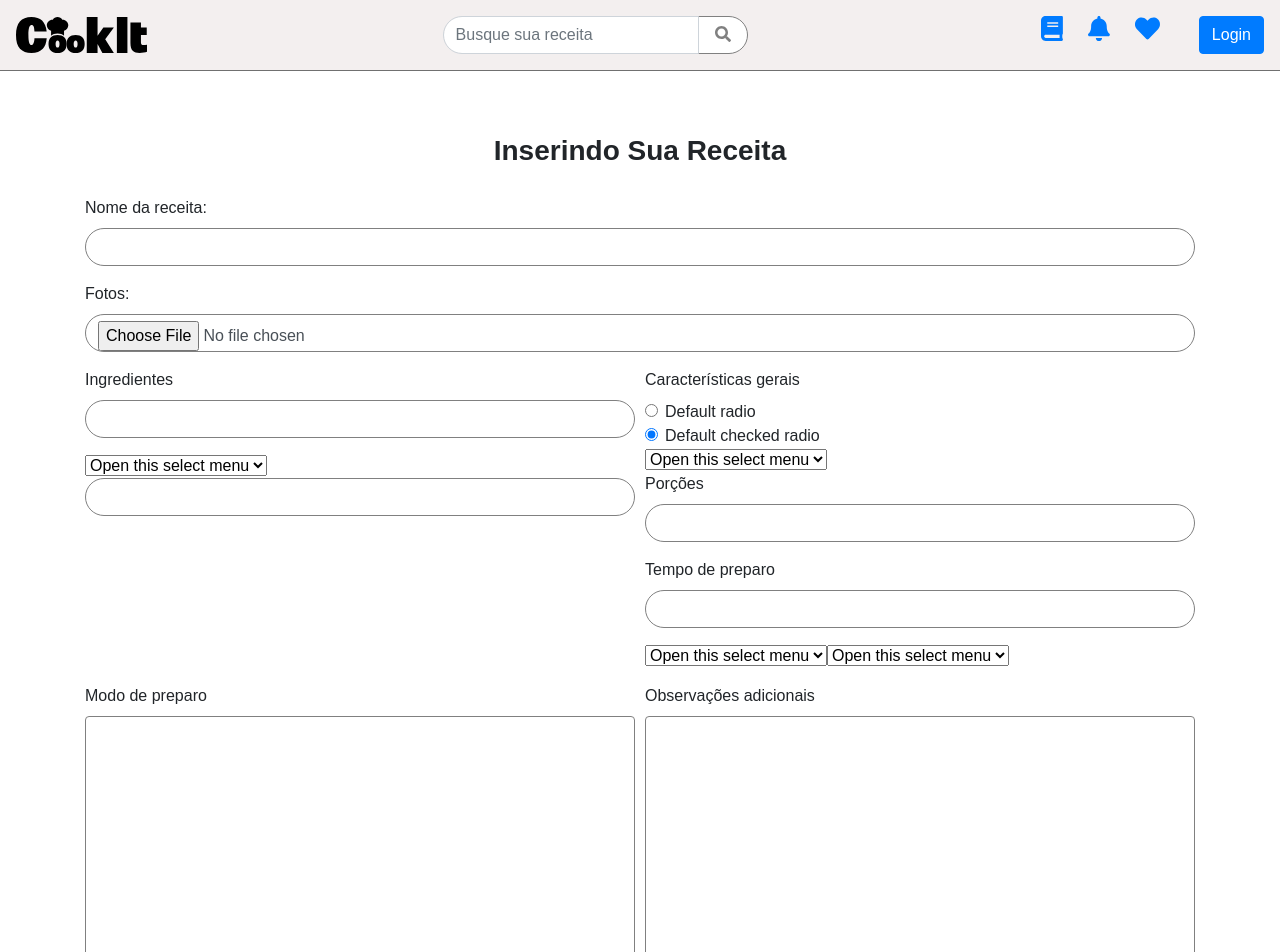
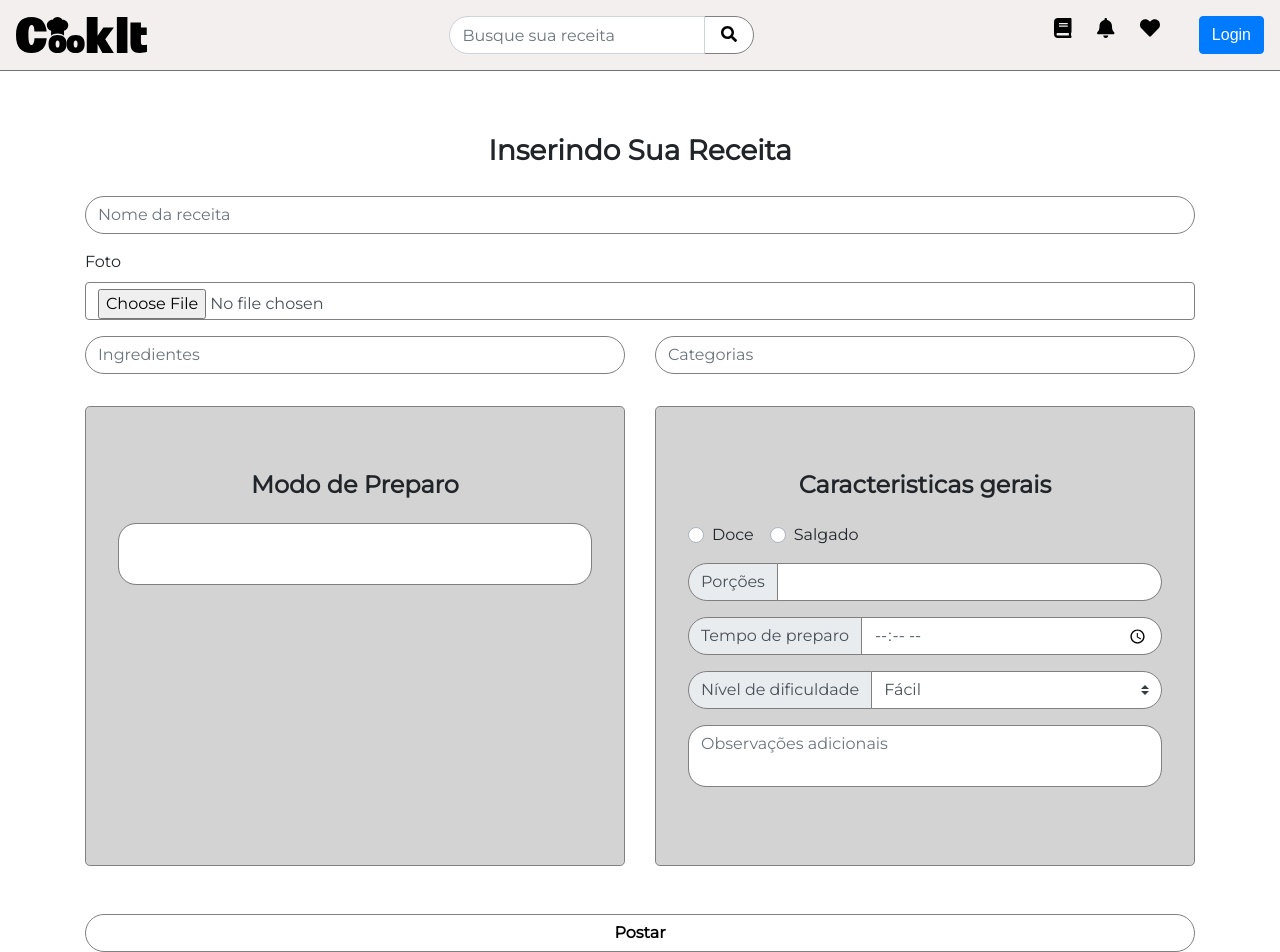
Before and after one commit to Tads98/CookIt, a Vue app in the folder front-end/: page /FormReceita in a window 1280 px wide. Shown: the top 952 px of the page. Built offline with nearby package versions, Linux system fonts and the light colour scheme.

Commit message:
Corrigindo CSS em Index e paginas de Receita

```diff
--- a/front-end/src/App.vue
+++ b/front-end/src/App.vue
@@ -1,25 +1,27 @@
 <template>
   <div>
-    <Navbar/>
-    <router-view/>
-
+    <Navbar />
+    <router-view />
   </div>
 </template>
 
 <script>
-import Navbar from './components/parciais/Navbar'
+import Navbar from "./components/parciais/Navbar";
 
 export default {
-  name: 'App',
+  name: "App",
   components: {
-    Navbar
-  }
-}
+    Navbar,
+  },
+};
 </script>
 
 <style>
+
+@import url('https://fonts.googleapis.com/css2?family=Montserrat&display=swap');
+
 * {
-    font-family: 'Montserrat', sans-serif;
+  font-family: "Montserrat", sans-serif;
   padding: 0;
   margin: 0;
   box-sizing: border-box;
@@ -34,7 +36,9 @@ export default {
   text-overflow: ellipsis;
 }
 
-  i{
-    color:black !important;
+i,
+svg {
+  color: black !important;
+  width: 1em;
 }
 </style>
--- a/front-end/src/components/Index.vue
+++ b/front-end/src/components/Index.vue
@@ -1,19 +1,25 @@
 <template>
   <div>
     <Sidebar />
-
-
+    <div id="keywords" class="row">
+      <div class="col-sm form-group">
+        <input
+          type="text"
+          class="form-control rounded-pill"
+          placeholder="Quero que tenha"
+        />
+      </div>
+      <div class="col-sm form-group">
+        <input
+          type="text"
+          class="form-control rounded-pill"
+          placeholder="Quero que não tenha"
+        />
+      </div>
+    </div>
     <div
       class="cards-tela-inicial row row-cols-1 row-cols-sm-2 row-cols-md-2 row-cols-lg-3"
     >
-      <div id="keywords" class="row">
-        <div class="col-sm form-group">
-            <input type="text" class="form-control rounded-pill" placeholder="Quero que tenha">
-        </div>
-        <div class="col-sm form-group">
-            <input type="text" class="form-control rounded-pill" placeholder="Quero que não tenha">
-        </div>
-    </div>
       <div class="col mb-4">
         <div
           v-for="receita in receitas"
@@ -113,6 +119,9 @@ export default {
 </script>
 
 <style scoped>
+#keywords {
+  margin-top: 70px;
+}
 .receita-tela-inicial {
   /*    padding: 2em 2em 0 2em !important; */
   background-color: white;
@@ -124,7 +133,6 @@ export default {
         border: 1px solid #707070; */
   padding-top: 1em;
   position: relative;
-  margin-top: 70px;
 }
 a {
   text-decoration: none !important;
@@ -215,4 +223,7 @@ ul li {
 hr {
   border-color: black;
 }
+.form-group{
+  margin-top: 1rem;
+}
 </style>
--- a/front-end/src/components/parciais/Navbar.vue
+++ b/front-end/src/components/parciais/Navbar.vue
@@ -22,13 +22,13 @@
 
             <li class="nav-item dropdown">
                 <a class="nav-link" href="" role="button">
-                    <h5><i style="font-size: 25px;" class="fas fa-book"></i></h5>
+                    <h5><i class="fas fa-book"></i></h5>
                 </a>
             </li>
             <li class="nav-item dropdown">
                 <a class="nav-link" href="#" id="navbarDropdown" role="button" data-toggle="dropdown"
                     aria-haspopup="true" aria-expanded="false">
-                    <h5><i style="font-size: 25px;" class="fas fa-bell"></i></h5>
+                    <h5><i class="fas fa-bell"></i></h5>
                 </a>
                 <div class="dropdown-menu dropdown-menu-right" aria-labelledby="navbarDropdown">
                     <a class="dropdown-item" href="#">Action</a>
@@ -40,7 +40,7 @@
             <li class="nav-item dropdown">
                 <a class="nav-link" href="#" id="navbarDropdown" role="button" data-toggle="dropdown"
                     aria-haspopup="true" aria-expanded="false">
-                    <h5><i style="font-size: 25px;" class="fas fa-heart"></i></h5>
+                    <h5><i class="fas fa-heart"></i></h5>
                 </a>
                 <div class="dropdown-menu dropdown-menu-right" aria-labelledby="navbarDropdown">
                     <a class="dropdown-item" href="#">Action</a>
--- a/front-end/src/components/parciais/Sidebar.vue
+++ b/front-end/src/components/parciais/Sidebar.vue
@@ -26,15 +26,29 @@
       <div id="intel">
         <div class="form-group">
           <label class="input-group-text input-label-sidebar">Porções</label>
-                <input class="form-control" id="portions" type="number" min="1" name="porcoes">
+          <input
+            class="form-control"
+            id="portions"
+            type="number"
+            min="1"
+            name="porcoes"
+          />
         </div>
         <div class="form-group">
-                <label class="input-group-text input-label-sidebar">Tmp de prep</label>
-                <input id="prep-time" type="time" class="form-control">
+          <label class="input-group-text input-label-sidebar"
+            >Tmp de prep</label
+          >
+          <input id="prep-time" type="time" class="form-control" />
         </div>
         <div class="form-group">
-                <label class="input-group-text input-label-sidebar">Dificuldade</label>
-                <select id="difficulty" name="dificuldade" class="form-control custom-select">
+          <label class="input-group-text input-label-sidebar"
+            >Dificuldade</label
+          >
+          <select
+            id="difficulty"
+            name="dificuldade"
+            class="form-control custom-select"
+          >
             <option value="F">Fácil</option>
             <option value="M">Médio</option>
             <option value="D">Difícil</option>
@@ -44,19 +58,18 @@
         <div class="form-group">
           <h6><b>Sabor:</b></h6>
           <div class="form-check">
-
             <!--TODO: implementar como receber no backend dois valores ao mesmo tempo-->
             <span>
               <label>
-                            <input type="checkbox" name="sabor" value="D">
+                <input type="checkbox" name="sabor" value="D" />
                 <i class="a-icon a-icon-checkbox"></i>
               </label>
               <span>Doce</span>
             </span>
-                    <br>
+            <br />
             <span>
               <label>
-                            <input type="checkbox" name="sabor" value="S">
+                <input type="checkbox" name="sabor" value="S" />
                 <i class="a-icon a-icon-checkbox"></i>
               </label>
               <span>Salgado</span>
@@ -67,46 +80,36 @@
       <div id="categories" class="form-group">
         <h6><b>Categorias:</b></h6>
         <div class="form-check">
-                <input class="form-check-input" type="checkbox" value="">
+          <input class="form-check-input" type="checkbox" value="" />
           <label class="form-check-label" for="defaultCheck1">
             Café da manhã
           </label>
         </div>
         <div class="form-check">
-                <input class="form-check-input" type="checkbox" value="">
-                <label class="form-check-label" for="defaultCheck1">
-                    Almoço
-                </label>
+          <input class="form-check-input" type="checkbox" value="" />
+          <label class="form-check-label" for="defaultCheck1"> Almoço </label>
         </div>
         <div class="form-check">
-                <input class="form-check-input" type="checkbox" value="">
-                <label class="form-check-label" for="defaultCheck1">
-                    Lanche
-                </label>
+          <input class="form-check-input" type="checkbox" value="" />
+          <label class="form-check-label" for="defaultCheck1"> Lanche </label>
         </div>
         <div class="form-check">
-                <input class="form-check-input" type="checkbox" value="">
-                <label class="form-check-label" for="defaultCheck1">
-                    Janta
-                </label>
+          <input class="form-check-input" type="checkbox" value="" />
+          <label class="form-check-label" for="defaultCheck1"> Janta </label>
         </div>
         <div class="form-check">
-                <input class="form-check-input" type="checkbox" value="">
+          <input class="form-check-input" type="checkbox" value="" />
           <label class="form-check-label" for="defaultCheck1">
             Sobremesas
           </label>
         </div>
         <div class="form-check">
-                <input class="form-check-input" type="checkbox" value="">
-                <label class="form-check-label" for="defaultCheck1">
-                    Bebidas
-                </label>
+          <input class="form-check-input" type="checkbox" value="" />
+          <label class="form-check-label" for="defaultCheck1"> Bebidas </label>
         </div>
         <div class="form-check">
-                <input class="form-check-input" type="checkbox" value="">
-                <label class="form-check-label" for="defaultCheck1">
-                    Vegana
-                </label>
+          <input class="form-check-input" type="checkbox" value="" />
+          <label class="form-check-label" for="defaultCheck1"> Vegana </label>
         </div>
       </div>
       <button class="search-button btn btn-primary" type="submit">
@@ -118,8 +121,8 @@
 
 <script>
 export default {
-    name: 'Sidebar'
-}
+  name: "Sidebar",
+};
 </script>
 
 <style scoped>
@@ -128,7 +131,7 @@ export default {
 #sidebar {
   padding: 1em;
   width: 12%;
-        background-color: #F3EFEF;
+  background-color: #f3efef;
   border-right: 1px solid black;
   float: left;
 }
--- a/front-end/src/components/receitas/FormReceita.vue
+++ b/front-end/src/components/receitas/FormReceita.vue
@@ -1,119 +1,97 @@
 <template>
   <div class="container">
         <h3>Inserindo Sua Receita</h3>
-    <form enctype="multipart/form-data" method="POST">
-      <div class="form-group" id="form_receita_nome_receita">
-        <label>Nome da receita:</label>
-        <input type="text" class="form-control form-group rounded-pill" />
+        <form class="form">
+          <div class="form-group">
+            <input type="text" class="form-control rounded-pill" placeholder="Nome da receita">
           </div>
-
-      <div class="form-group" id="form_receita_fotos">
-        <label for="inputAddress2">Fotos:</label>
-        <input type="file" class="form-control form-group rounded-pill" />
+          <div class="form-group">
+          <!--  <ul id="thumbnail-input-group" class="jumbotron d-flex justify-content-around p-0">
+              <li class="form-control rounded-circle d-flex justify-content-center align-items-center" id="thumbnail-input">
+                <a href="">
+                  <i class="fas fa-camera"></i>
+                </a>
+              </li>
+              <li class="form-control rounded-circle d-flex justify-content-center align-items-center" id="thumbnail-input">
+                <a href="">
+                  <i class="fas fa-camera"></i>
+                </a>
+              </li>
+              <li class="form-control rounded-circle d-flex justify-content-center align-items-center" id="thumbnail-input">
+                <a href="">
+                  <i class="fas fa-camera"></i>
+                </a>
+              </li>
+              <li class="form-control rounded-circle d-flex justify-content-center align-items-center" id="thumbnail-input">
+                <a href="">
+                  <i class="fas fa-camera"></i>
+                </a>
+              </li>
+              <li class="form-control rounded-circle d-flex justify-content-center align-items-center" id="thumbnail-input">
+                <a href="">
+                  <i class="fas fa-camera"></i>
+                </a>
+              </li>
+            </ul>-->
+            <label for="">Foto</label>
+            <input type="file" class="form-control" name="" id=""/>
           </div>
-
-      <div class="form-row">
-        <div class="form-group col-md-6" id="form_receita_ingredientes">
-          <label for="inputPassword4">Ingredientes</label>
-          <input type="text" class="form-control form-group rounded-pill" />
-          <select class="form-select" aria-label="Default select example">
-            <option selected>Open this select menu</option>
-            <option value="1">One</option>
-            <option value="2">Two</option>
-            <option value="3">Three</option>
-          </select>
-          <input type="text" class="form-control form-group rounded-pill" />
+          <div class="form-group row">
+            <div class="form-group col-sm">
+              <input multiple id="input" type="text" class="form-control rounded-pill" placeholder="Ingredientes">
             </div>
-        <div
-          class="form-group col-md-6"
-          id="form_receita_caracteristicas_gerais"
-        >
-          <label for="inputPassword4">Características gerais</label>
-          <div id="form_receita_caracteristicas_gerais_container">
-            <div>
-              <div class="form-check">
-                <input
-                  class="form-check-input"
-                  type="radio"
-                  name="flexRadioDefault"
-                  id="flexRadioDefault1"
-                />
-                <label class="form-check-label" for="flexRadioDefault1">
-                  Default radio
-                </label>
+            <div class="form-group col-sm">
+              <input id="input" type="text" class="form-control rounded-pill" placeholder="Categorias">
             </div>
-              <div class="form-check">
-                <input
-                  class="form-check-input"
-                  type="radio"
-                  name="flexRadioDefault"
-                  id="flexRadioDefault2"
-                  checked
-                />
-                <label class="form-check-label" for="flexRadioDefault2">
-                  Default checked radio
-                </label>
           </div>
-              <select class="form-select" aria-label="Default select example">
-                <option selected>Open this select menu</option>
-                <option value="1">One</option>
-                <option value="2">Two</option>
-                <option value="3">Three</option>
+          <div id="prep" class="row">
+            <div id="prep-mode" class="form-group col-sm">
+              <div class="jumbotron">
+                <h4>Modo de Preparo</h4>
+                <textarea class="form-control" type="text"></textarea>
+              </div>
+            </div>
+            <div id="general" class="form-group col-sm">
+              <div class="jumbotron">
+                <h4>Caracteristicas gerais</h4>
+                <div class="form-group">
+                  <div class="custom-control custom-radio custom-control-inline">
+                    <input type="radio" id="customRadioInline1" name="customRadioInline1" class="custom-control-input">
+                    <label class="custom-control-label" for="customRadioInline1">Doce</label>
+                  </div>
+                  <div class="custom-control custom-radio custom-control-inline">
+                    <input type="radio" id="customRadioInline2" name="customRadioInline1" class="custom-control-input">
+                    <label class="custom-control-label" for="customRadioInline2">Salgado</label>
+                  </div>
+                </div>
+                <div class="form-group input-group">
+                  <div class="input-group-prepend">
+                    <label class="input-group-text">Porções</label>
+                  </div>
+                  <input class="form-control" id="portions" type="number" min="1">
+                </div>
+                <div class="form-group input-group">
+                  <div class="input-group-prepend">
+                    <label class="input-group-text">Tempo de preparo</label>
+                  </div>
+                  <input id="prep-time" type="time" class="form-control">
+                </div>
+                <div class="form-group input-group">
+                  <div class="input-group-prepend">
+                    <label class="input-group-text">Nível de dificuldade</label>
+                  </div>
+                  <select id="difficulty" class="form-control custom-select">
+                    <option id="easy" value="1">Fácil</option>
+                    <option id="medium" value="2">Médio</option>
+                    <option id="hard" value="3">Difícil</option>
+                    <option id="super" value="4">Super</option>
                   </select>
                 </div>
-            <div>
-              <label for="porcoes">Porções</label>
-              <input type="text" class="form-control form-group rounded-pill" />
-
-              <label for="tempo_preparo">Tempo de preparo</label>
-              <input type="text" class="form-control form-group rounded-pill" />
-
-              <select class="form-select" aria-label="Default select example">
-                <option selected>Open this select menu</option>
-                <option value="1">One</option>
-                <option value="2">Two</option>
-                <option value="3">Three</option>
-              </select>
-
-              <select class="form-select" aria-label="Default select example">
-                <option selected>Open this select menu</option>
-                <option value="1">One</option>
-                <option value="2">Two</option>
-                <option value="3">Three</option>
-              </select>
+                <textarea type="text" class="form-group form-control" placeholder="Observações adicionais"></textarea>
               </div>
             </div>
           </div>
-      </div>
-
-      <div class="form-row">
-        <div class="form-group col-md-6" id="form_receita_modo-preparo">
-          <label for="modo_preparo">Modo de preparo</label>
-          <textarea
-            name=""
-            class="form-control"
-            id=""
-            cols="30"
-            rows="10"
-          ></textarea>
-        </div>
-
-        <div class="form-group col-md-6" id="form_receita_obs-adicionais">
-          <label for="inputPassword4">Observações adicionais</label>
-          <textarea
-            name=""
-            class="form-control"
-            id=""
-            cols="30"
-            rows="10"
-          ></textarea>
-        </div>
-      </div>
-      <div class="form-row">
-        <button id="form_receita_button" type="submit" class="btn">
-          Postar
-        </button>
-      </div>
+          <button id="submit-button" type="submit" class="btn btn-primary btn-block rounded-pill">Postar</button>
         </form>
       </div>
 </template>
@@ -132,14 +110,36 @@ export default {};
   border-left: 1px solid darkgray;
   border-right: 1px solid darkgray;
 }
-#thumbnail-input-group-editarreceita {
+#search-input {
+    outline: none;
+    box-shadow: none !important;
+    border-radius: 36px 0 0 36px;
+    width: 20vw;
+}
+
+#search-button {
+    border-radius: 0 36px 36px 0;
+    padding: 0 1em 0 1em;
+    background-color: white;
+    border: 1px solid gray;
+    color: gray;
+    margin-left: -1px;
+}
+
+#search-button i {
+    vertical-align: middle;
+}
+
+#thumbnail-input-group {
     padding: 1em 0 1em 0 !important;
 }
+
 .jumbotron {
     background-color: lightgray;
     border: 1px solid gray;
 }
-#thumbnail-input-editarreceita {
+
+#thumbnail-input {
     list-style-type: none;
     width: 10vw;
     height: 10vw;
@@ -147,78 +147,93 @@ export default {};
     color: black;
     border: 1px solid gray;
 }
-#thumbnail-input-editarreceita a {
-  color: black;
+
+#thumbnail-input a {
+    color: black
 }
-#prep-time-editarreceita,
+
+#prep-time,
 textarea,
-#portions-editarreceita {
+#portions {
     border: none;
     outline: none;
     box-shadow: none !important;
 }
-#prep-input-editarreceita {
+
+#prep-input {
     height: 60px;
 }
-#prep-input-editarreceita textarea {
-  min-width: 40px;
-  resize: none;
+
+textarea {
+/*    width: 100%;
+    height: 100%;
+*/    resize: none;
 }
-textarea {
-  width: 100%;
-  height: 100%;
-}
+
 h3,
 h4 {
     font-weight: bold;
     text-align: center;
     margin-bottom: 1em;
 }
+
 .form-control,
 .input-group-text,
 .custom-control-input {
     border: 1px solid gray !important;
 }
-#portions-editarreceita,
-#prep-time-editarreceita,
-#difficulty-editarreceita {
+
+#portions,
+#prep-time,
+#difficulty {
     border-radius: 0 36px 36px 0;
 }
-.input-label-editarreceita {
+
+.input-group-text {
     border-radius: 36px 0 0 36px !important;
 }
-#submit-button-editarreceita {
+
+#submit-button {
     background-color: white;
     font-weight: bold;
     border: 1px solid gray !important;
     color: black;
     margin: 0 !important;
 }
-#prep-button-editarreceita {
+
+#prep button {
     background-color: lightgray;
     border: 1px solid gray !important;
     color: black;
 }
+
 .form {
     align-items: center;
     justify-content: center;
 }
-#easy-editarreceita {
-  background-color: #b1ff62;
+
+#easy {
+    background-color: #B1FF62;
 }
-#medium-editarreceita {
-  background-color: #ffe132;
+
+#medium {
+    background-color: #FFE132;
 }
-#hard-editarreceita {
-  background-color: #fc1d00;
+
+#hard {
+    background-color: #FC1D00;
 }
-#super-editarreceita {
+
+#super {
     background-color: #191919;
 }
-#prep-mode-editarreceita div div {
+
+textarea,
+#prep-mode div div {
     border-radius: 18px !important;
 }
-#prep-editarreceita .jumbotron {
+
+#prep .jumbotron {
     height: 460px !important;
 }
 </style>
--- a/front-end/src/components/receitas/PaginaReceita.vue
+++ b/front-end/src/components/receitas/PaginaReceita.vue
@@ -183,10 +183,6 @@ export default {};
 </script>
 
 <style scoped>
-* {
-  margin: 0;
-  padding: 0;
-}
 .container {
   margin: 0 auto;
   margin-top: 80px;
```
Also changed, not shown: 32 other files (tests, documents, lock files or other folders). Lines whose indentation alone changed are shown as unchanged.
